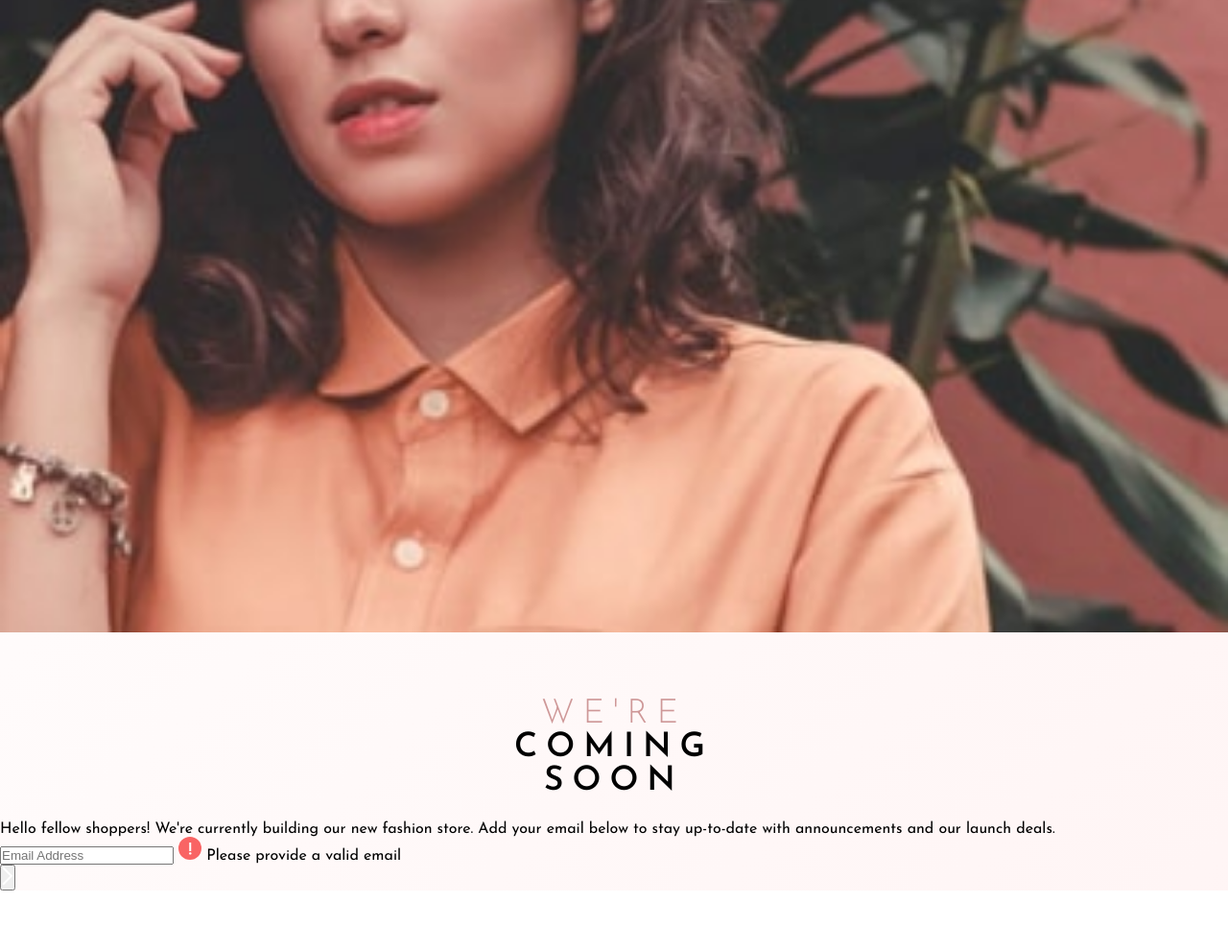
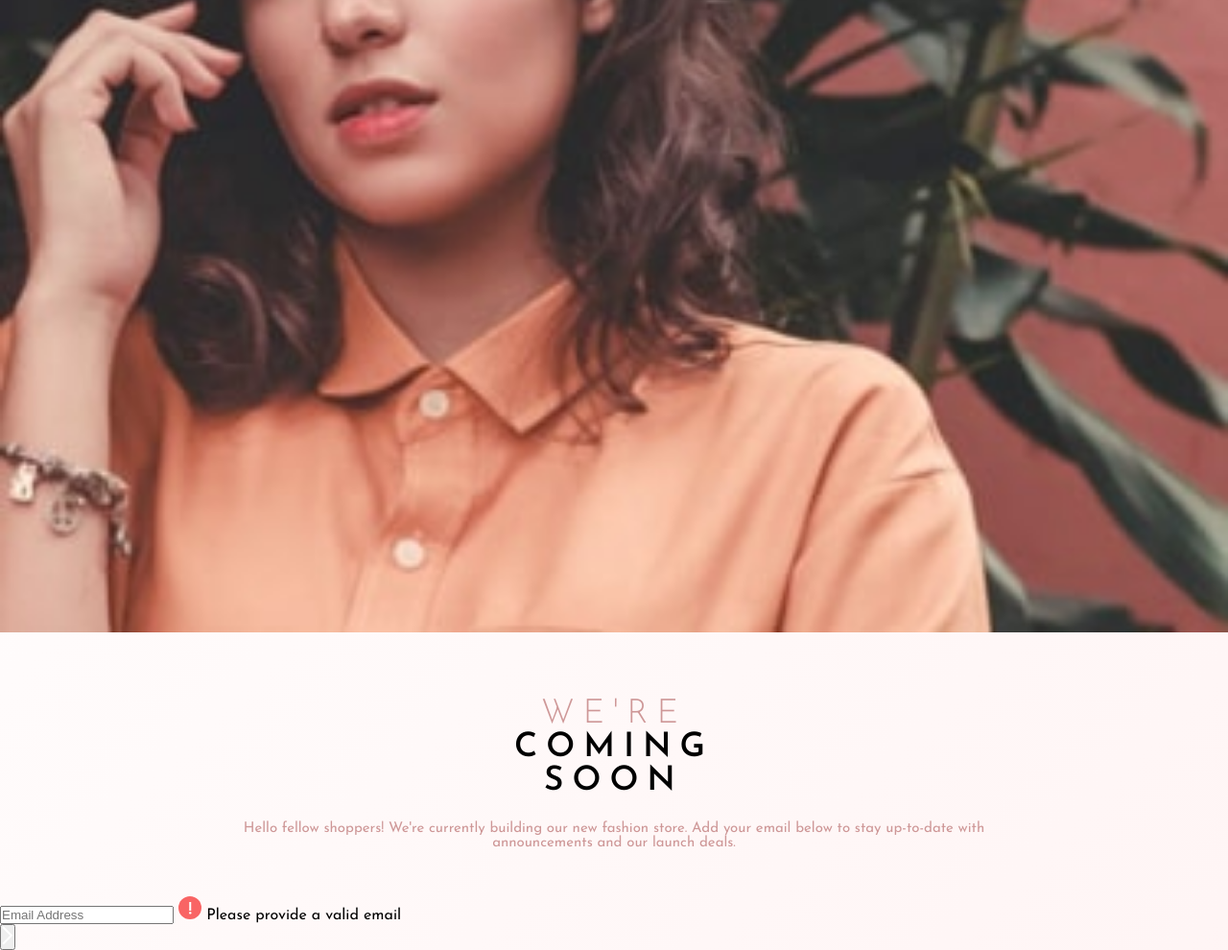
Before and after one commit to Dyego27/Base-Apparel-coming-soon-page, a plain HTML site: page index.html in a window 1280 px wide. Shown: the part 286-1276 px from the top of the page at 96% size. Before the commit the page ends 1214 px from the top, so only its background shows below. Drawn offline with Linux system fonts and the light colour scheme; a web font is replaced by a local one.

Commit message:
texto ajustado começando input

```diff
--- a/style/text.css
+++ b/style/text.css
@@ -14,3 +14,14 @@ main .comingTexted p {
     font-weight: 600;
     font-size: 35px;
 }
+
+main .texted{
+    text-align: center;
+    width: 65%;
+    margin: 1rem auto;
+    margin-bottom: 3rem;
+}
+main .texted p{
+    color: var(--Desaturated-Red);
+    font-size: 15px;
+}
```
